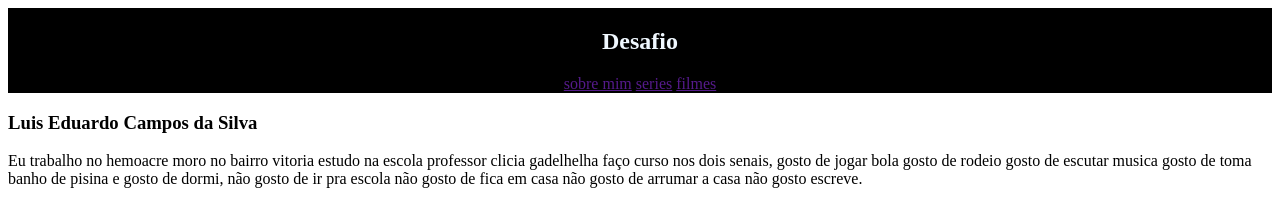
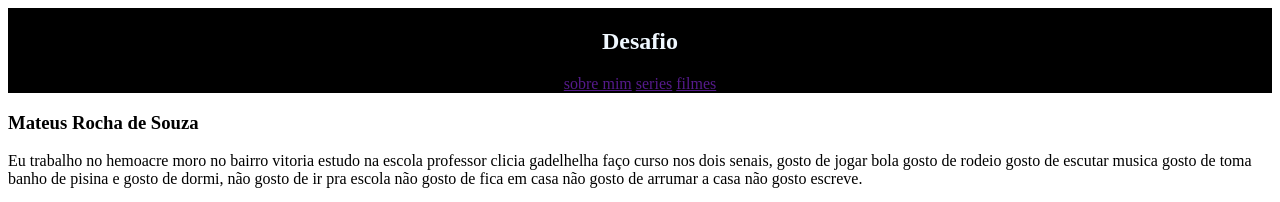
Before and after one commit to luiseduardocamposdasilvac89-oss/desafio-portifolio, a plain HTML site: page index.html in a window 1280 px wide. Shown: the top 202 px of the page. Drawn offline with Linux system fonts and the light colour scheme.

Commit message:
first commit

```diff
--- a/index.html
+++ b/index.html
@@ -19,7 +19,7 @@
     </header>
     <main>
         <section>
-            <h3>Luis Eduardo Campos da Silva</h3>
+            <h3>Mateus Rocha de Souza</h3>
             <p>Eu trabalho no hemoacre moro no bairro vitoria estudo na escola professor clicia gadelhelha faço curso
                 nos dois senais, gosto de jogar bola gosto de rodeio gosto de escutar musica gosto de toma banho de
                 pisina e gosto de dormi, não gosto de ir pra escola não gosto de fica em casa não gosto de arrumar a
```
Also changed, not shown: 1 other file.
